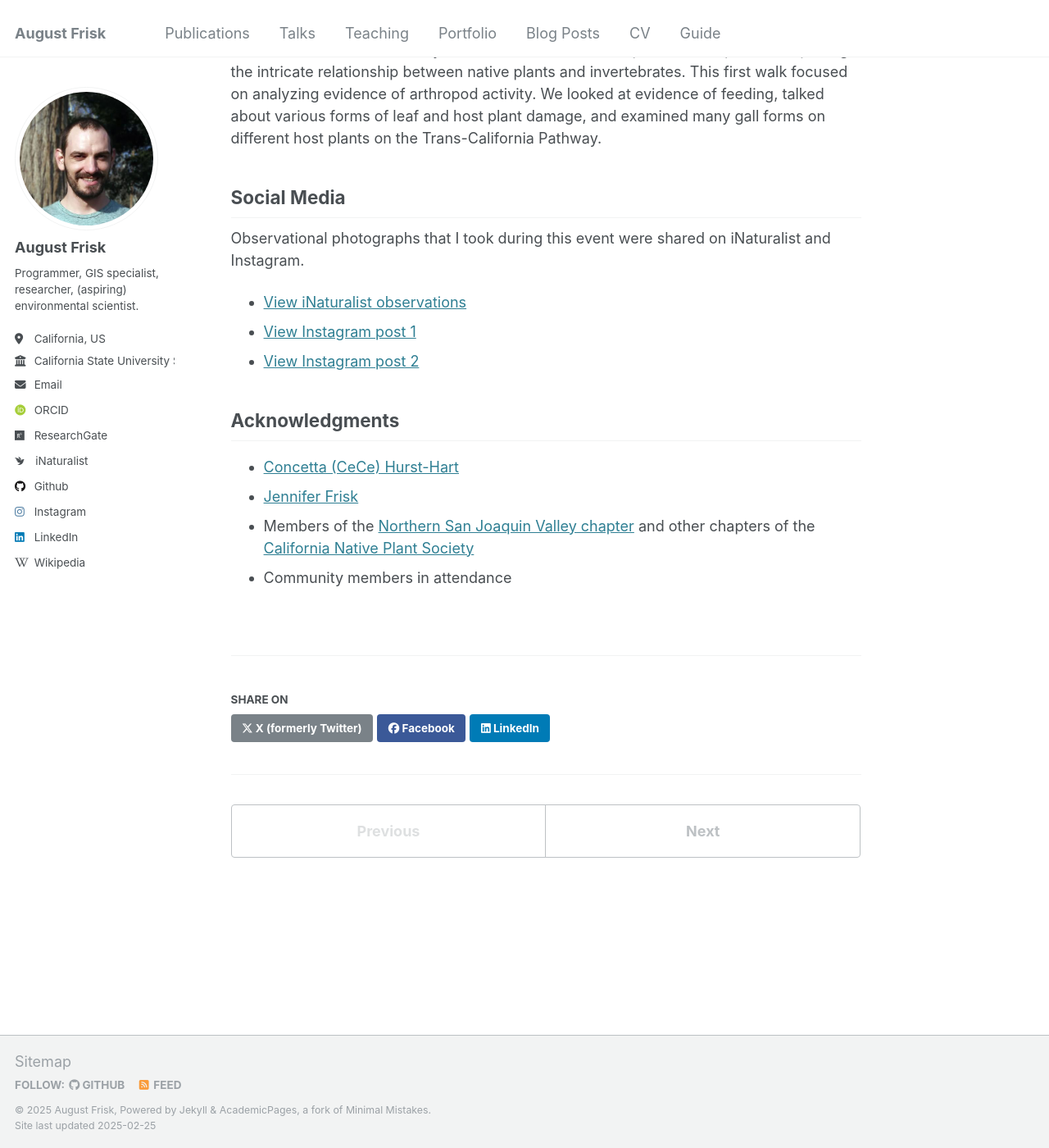
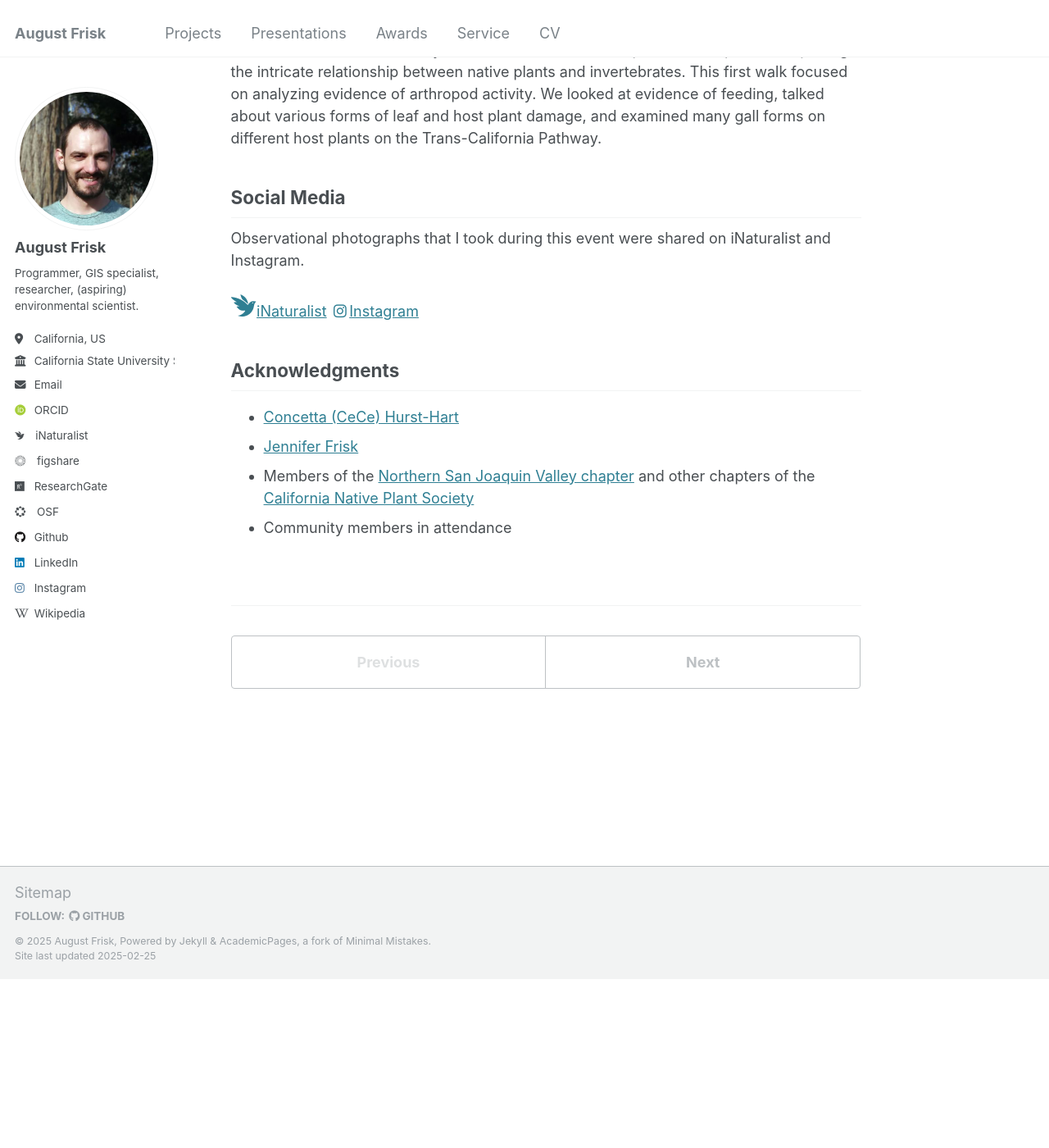
Before and after one commit to 4N0NYM0U5MY7H/4N0NYM0U5MY7H.github.io, a Jekyll site: the page built from _talks/2024-08-03-bug-walk-part-1.md, in a window 1280 px wide and 1400 px high, scrolled down 211 px. Shown: the whole window at 82% size. Built offline with Jekyll 4.4.1, drawn with Linux system fonts in a browser that asks for light colours; some web fonts are replaced; after the commit the page ends 1405 px from its top, so only the background shows below that.

Commit message:
update content

```diff
--- a/_config.yml
+++ b/_config.yml
@@ -33,13 +33,15 @@ author:
   # Academic websites
   arxiv            : # URL - Update with the correct link to your profile
   googlescholar    : # URL
+  figshare         : "https://figshare.com/authors/August_Frisk/19871739"
   impactstory      : # URL
+  inaturalist      : "https://www.inaturalist.org/people/augustfrisk"
   orcid            : "http://orcid.org/0009-0007-9200-8438"
+  osf              : "https://osf.io/xambw/"
   semantic         : # URL
   pubmed           : # URL
   researchgate     : "https://www.researchgate.net/profile/August-Frisk"
   scopus           : # URL
-  inaturalist      : "https://www.inaturalist.org/people/augustfrisk"
 
   # Repositories and software development
   bitbucket        : # Username - Update with your username on the site
@@ -89,7 +91,7 @@ teaser                   :  # filename of teaser fallback teaser image placed in
 breadcrumbs              : false # true, false (default)
 words_per_minute         : 160
 future                   : true
-read_more                : "enabled" # if enabled, adds "Read more" links to excerpts
+read_more                : "disabled" # if enabled, adds "Read more" links to excerpts
 talkmap_link             : true      #change to true to add link to talkmap on talks page
 comments:
   provider               : # false (default), "disqus", "discourse", "facebook", "google-plus", "staticman", "custom"
@@ -118,7 +120,7 @@ staticman:
       options:
         format           : "iso8601" # "iso8601" (default), "timestamp-seconds", "timestamp-milliseconds"
 atom_feed:
-  hide                   : false     # change to true to hide the RSS feed in the footer
+  hide                   : true     # change to true to hide the RSS feed in the footer
   path                   : # blank (default) uses feed.xml
 
 
@@ -225,6 +227,15 @@ collections:
   talks:
     output: true
     permalink: /:collection/:path/
+  workshops:
+    output: true
+    permalink: /:collection/:path/
+  awards:
+    output: true
+    permalink: /:collection/:path/
+  undergrad:
+    output: true
+    permalink: /:collection/:path/
 
 
 # These settings control how pages and collections are included in the site
@@ -237,8 +248,8 @@ defaults:
       layout: single
       author_profile: true
       read_time: true
-      comments: true
-      share: true
+      comments: false
+      share: false
       related: true
   # _pages
   - scope:
@@ -254,8 +265,8 @@ defaults:
     values:
       layout: single
       author_profile: true
-      share: true
-      comments: true
+      share: false
+      comments: false
   # _publications
   - scope:
       path: ""
@@ -263,8 +274,8 @@ defaults:
     values:
       layout: single
       author_profile: true
-      share: true
-      comments: true
+      share: false
+      comments: false
   # _portfolio
   - scope:
       path: ""
@@ -272,8 +283,8 @@ defaults:
     values:
       layout: single
       author_profile: true
-      share: true
-      comment: true
+      share: false
+      comment: false
   # _talks
   - scope:
       path: ""
@@ -281,7 +292,7 @@ defaults:
     values:
       layout: talk
       author_profile: true
-      share: true
+      share: false
 
 
 # Sass/SCSS
--- a/_data/navigation.yml
+++ b/_data/navigation.yml
@@ -5,23 +5,29 @@
 # prevent it from being included in the site.
 
 main:
-  - title: "Publications"
-    url: /publications/
+  # - title: "Publications"
+  #   url: /publications/
 
-  - title: "Talks"
+  # - title: "Teaching"
+  #   url: /teaching/
+
+  - title: "Projects"
+    url: /portfolio/
+
+  - title: "Presentations"
     url: /talks/
 
-  - title: "Teaching"
-    url: /teaching/
+  - title: "Awards"
+    url: /awards/
 
-  - title: "Portfolio"
-    url: /portfolio/
+  - title: "Service"
+    url: /service/
 
-  - title: "Blog Posts"
-    url: /year-archive/
+  # - title: "Blog Posts"
+  #   url: /year-archive/
 
   - title: "CV"
     url: /cv/
 
-  - title: "Guide"
-    url: /markdown/
+  # - title: "Guide"
+  #   url: /markdown/
--- a/_includes/author-profile.html
+++ b/_includes/author-profile.html
@@ -38,6 +38,21 @@
       {% endif %}
 
       <!-- Font Awesome and Academicons icons / Academic websites -->
+      {% if author.orcid %}
+        <li><a href="{{ author.orcid }}"><i class="ai ai-orcid ai-fw icon-pad-right"></i>ORCID</a></li>
+      {% endif %}
+      {% if author.inaturalist %}
+        <li><a href="{{ author.inaturalist }}"><i class="ai ai-inaturalist icon-pad-right" aria-hidden="true"></i>iNaturalist</a></li>
+      {% endif %}
+      {% if author.figshare %}
+        <li><a href="{{ author.figshare }}"><i class="ai ai-figshare icon-pad-right" aria-hidden="true"></i>figshare</a></li>
+      {% endif %}
+      {% if author.researchgate %}
+        <li><a href="{{ author.researchgate }}"><i class="fab fa-fw fa-researchgate icon-pad-right" aria-hidden="true"></i>ResearchGate</a></li>
+      {% endif %}
+      {% if author.osf %}
+      <li><a href="{{ author.osf }}"><i class="ai ai-osf icon-pad-right" aria-hidden="true"></i>OSF</a></li>
+      {% endif %}
       {% if author.arxiv %}
         <li><a href="{{ author.arxiv }}"><i class="ai ai-arxiv ai-fw icon-pad-right"></i>arXiv</a></li>
       {% endif %}
@@ -50,23 +65,17 @@
       {% if author.impactstory %}
         <li><a href="{{ author.impactstory }}"><i class="ai ai-impactstory ai-fw icon-pad-right"></i>Impactstory</a></li>
       {% endif %}
-      {% if author.orcid %}
-        <li><a href="{{ author.orcid }}"><i class="ai ai-orcid ai-fw icon-pad-right"></i>ORCID</a></li>
-      {% endif %}
       {% if author.pubmed %}
         <li><a href="{{ author.pubmed }}"><i class="ai ai-pubmed ai-fw icon-pad-right"></i>PubMed</a></li>
-      {% endif %}
-      {% if author.researchgate %}
-        <li><a href="{{ author.researchgate }}"><i class="fab fa-fw fa-researchgate icon-pad-right" aria-hidden="true"></i>ResearchGate</a></li>
       {% endif %}
       {% if author.scopus %}
         <li><a href="{{ author.scopus }}"><i class="ai ai-scopus icon-pad-right"></i>Scopus</a></li>
       {% endif %}
-      {% if author.inaturalist %}
-        <li><a href="{{ author.inaturalist }}"><i class="ai ai-inaturalist icon-pad-right" aria-hidden="true"></i>iNaturalist</a></li>
-      {% endif %}
 
       <!-- Font Awesome icons / Repositories and software development -->
+      {% if author.github %}
+        <li><a href="https://github.com/{{ author.github }}"><i class="fab fa-fw fa-github icon-pad-right" aria-hidden="true"></i>Github</a></li>
+      {% endif %}
       {% if author.bitbucket %}
         <li><a href="https://bitbucket.org/{{ author.bitbucket }}"><i class="fab fa-fw fa-bitbucket icon-pad-right" aria-hidden="true"></i>Bitbucket</a></li>
       {% endif %}
@@ -76,9 +85,6 @@
       {% if author.dribbble %}
         <li><a href="https://dribbble.com/{{ author.dribbble }}"><i class="fab fa-fw fa-dribbble icon-pad-right" aria-hidden="true"></i>Dribbble</a></li>
       {% endif %}
-      {% if author.github %}
-        <li><a href="https://github.com/{{ author.github }}"><i class="fab fa-fw fa-github icon-pad-right" aria-hidden="true"></i>Github</a></li>
-      {% endif %}
       {% if author.kaggle %}
         <li><a href="https://kaggle.com/{{ author.kaggle }}"><i class="fab fa-fw fa-kaggle icon-pad-right" aria-hidden="true"></i>Kaggle</a></li>
       {% endif %}
@@ -87,6 +93,15 @@
       {% endif %}
 
       <!-- Font Awesome icons / Social media -->
+      {% if author.linkedin %}
+        <li><a href="https://www.linkedin.com/in/{{ author.linkedin }}"><i class="fab fa-fw fa-linkedin icon-pad-right" aria-hidden="true"></i>LinkedIn</a></li>
+      {% endif %}
+      {% if author.instagram %}
+        <li><a href="https://instagram.com/{{ author.instagram }}"><i class="fab fa-fw fa-instagram icon-pad-right" aria-hidden="true"></i>Instagram</a></li>
+      {% endif %}
+      {% if author.wikipedia %}
+        <li><a href="https://en.wikipedia.org/wiki/User:{{ author.wikipedia }}"><i class="fab fa-fw fa-wikipedia-w icon-pad-right" aria-hidden="true"></i>Wikipedia</a></li>
+      {% endif %}
       {% if author.bluesky %}
         <li><a href="https://bsky.app/profile/{{ author.bluesky }}"><i class="fab fa-fw fa-bluesky icon-pad-right" aria-hidden="true"></i>Bluesky</a></li>
       {% endif %}
@@ -108,14 +123,8 @@
       {% if author.keybase %}
         <li><a href="https://keybase.io/{{ author.keybase }}"><i class="fas fa-fw fa-key icon-pad-right" aria-hidden="true"></i>Keybase</a></li>
       {% endif %}
-      {% if author.instagram %}
-        <li><a href="https://instagram.com/{{ author.instagram }}"><i class="fab fa-fw fa-instagram icon-pad-right" aria-hidden="true"></i>Instagram</a></li>
-      {% endif %}
       {% if author.lastfm %}
         <li><a href="https://last.fm/user/{{ author.lastfm }}"><i class="fab fa-fw fa-lastfm icon-pad-right" aria-hidden="true"></i>Last.fm</a></li>
-      {% endif %}
-      {% if author.linkedin %}
-        <li><a href="https://www.linkedin.com/in/{{ author.linkedin }}"><i class="fab fa-fw fa-linkedin icon-pad-right" aria-hidden="true"></i>LinkedIn</a></li>
       {% endif %}
       {% if author.mastodon %}
         <li><a href="{{ author.mastodon }}"><i class="fab fa-fw fa-mastodon icon-pad-right" aria-hidden="true"></i>Mastodon</a></li>
@@ -147,9 +156,6 @@
       {% if author.weibo %}
         <li><a href="https://www.weibo.com/{{ author.weibo }}"><i class="fab fa-fw fa-weibo icon-pad-right" aria-hidden="true"></i>Weibo</a></li>
       {% endif %}
-      {% if author.wikipedia %}
-        <li><a href="https://en.wikipedia.org/wiki/User:{{ author.wikipedia }}"><i class="fab fa-fw fa-wikipedia-w icon-pad-right" aria-hidden="true"></i>Wikipedia</a></li>
-      {% endif %}
       {% if author.xing %}
         <li><a href="https://www.xing.com/profile/{{ author.xing }}"><i class="fab fa-fw fa-xing icon-pad-right" aria-hidden="true"></i>XING</a></li>
       {% endif %}
--- a/_pages/portfolio.html
+++ b/_pages/portfolio.html
@@ -1,6 +1,6 @@
 ---
 layout: archive
-title: "Portfolio"
+title: "Projects"
 permalink: /portfolio/
 author_profile: true
 ---
@@ -8,6 +8,8 @@ author_profile: true
 {% include base_path %}
 
 
-{% for post in site.portfolio %}
+{% for post in site.portfolio reversed %}
   {% include archive-single.html %}
 {% endfor %}
+
+See older projects on my <a href="https://github.com/4N0NYM0U5MY7H">GitHub</a> page.
--- a/_talks/2024-08-03-bug-walk-part-1.md
+++ b/_talks/2024-08-03-bug-walk-part-1.md
@@ -12,9 +12,8 @@ Concetta (CeCe) Hurst-Hart, president of the Northern San Joaquin Valley chapter
 
 ## Social Media
 Observational photographs that I took during this event were shared on iNaturalist and Instagram.
-* [View iNaturalist observations](https://www.inaturalist.org/observations?on=2024-08-03&place_id=340&project_id=california-state-university-stanislaus&search_on=tags&subview=table)
-* [View Instagram post 1](https://www.instagram.com/p/C-zc0cnR-hA/)
-* [View Instagram post 2](https://www.instagram.com/p/C-zeqVnRSC2/)
+
+<a href="https://www.inaturalist.org/observations?on=2024-08-03&place_id=340&project_id=california-state-university-stanislaus&search_on=tags&subview=table"><i class="ai ai-2x ai-inaturalist" aria-hidden="true"></i>iNaturalist</a>   <a href="https://www.instagram.com/p/C-zc0cnR-hA/"><i class="fab fa-fw fa-instagram" aria-hidden="true"></i>Instagram</a>
 
 ## Acknowledgments
 * [Concetta (CeCe) Hurst-Hart](https://www.linkedin.com/in/ecologynerd/)
```
Also changed, not shown: _talks/2024-10-24-cgs-field-trips.md (+1 -1 lines).
